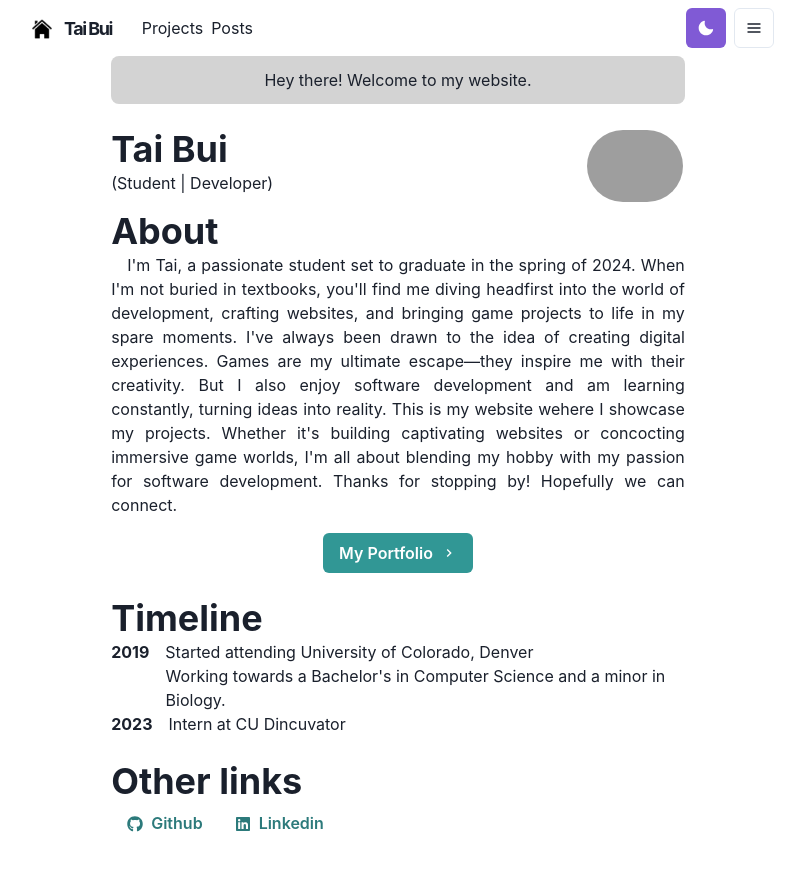
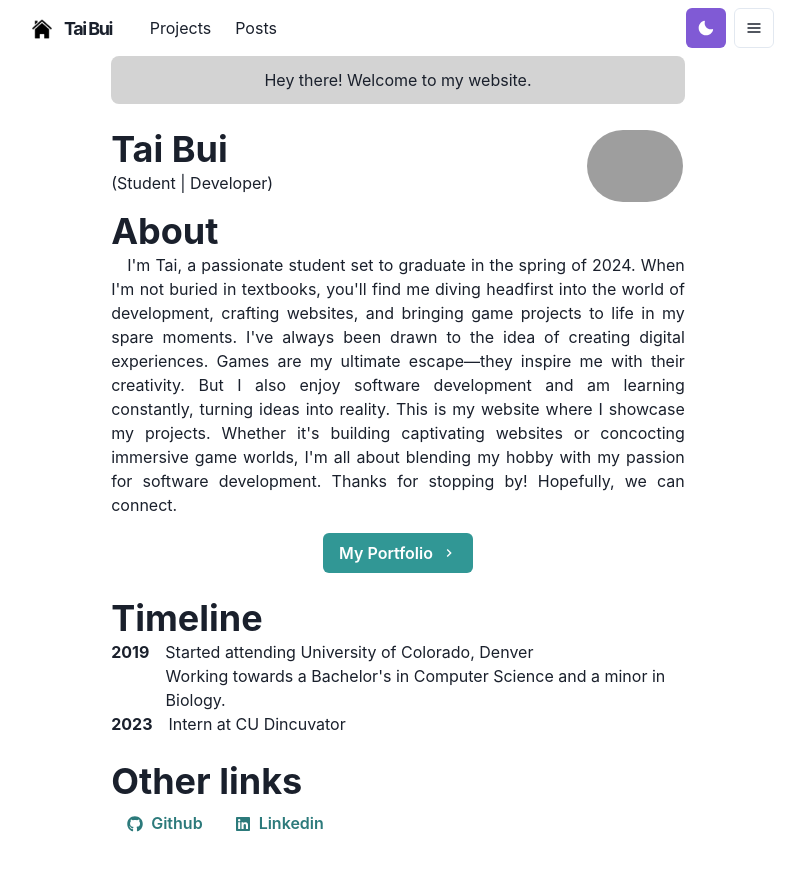
Before and after one commit to tbaoiom/portfolio-site, a Next.js app: page / in a window 1280 px wide. Shown: the top 870 px of the page, without its empty margins (242-1047 px from the left). Built offline with nearby package versions, Linux system fonts and the light colour scheme; grey boxes are pictures that could not be loaded.

Commit message:
fixed imported assets that were not used

```diff
--- a/components/grid-item.js
+++ b/components/grid-item.js
@@ -1,6 +1,7 @@
 import NextLink from 'next/link'
 import Image from 'next/image'
-import { Box, Text, LinkBox, Linkoverlay, LinkOverlay } from '@chakra-ui/react'
+import { Box, Text, LinkBox, LinkOverlay } from '@chakra-ui/react'
+// removed Linkoverlay from above import
 import { Global } from '@emotion/react'
 
 export const GridItem = ({children, href, title, thumbnail}) => {
--- a/components/layouts/article.js
+++ b/components/layouts/article.js
@@ -1,7 +1,7 @@
 import { motion } from 'framer-motion'
 import Head from 'next/head'
 import { GridItemStyle } from '../grid-item'
-import { Grid } from '@chakra-ui/react'
+// import { Grid } from '@chakra-ui/react'
 
 const variants = {
     hidden: {opacity: 0, x: 0, y: 20},
--- a/components/navbar.js
+++ b/components/navbar.js
@@ -34,7 +34,7 @@ const LinkItem = ({href, path, children}) => {
 }
 
 const Navbar = props => {
-    const {path} = props
+    // const {path} = props
     return (
         <Box
         position="fixed"
@@ -65,12 +65,12 @@ const Navbar = props => {
             flexGrow={1}
             mt={{base: 4, nmd: 0}}
             >
-                <NextLink href="/works">
+                <LinkItem href="/works">
                     Projects
-                </NextLink>
-                <NextLink href="/posts">
+                </LinkItem>
+                <LinkItem href="/posts">
                     Posts
-                </NextLink>
+                </LinkItem>
                 {/*
                 <LinkItem href="/post" path={path}>
                     Posts
--- a/components/theme-toggle-button.js
+++ b/components/theme-toggle-button.js
@@ -1,5 +1,6 @@
 import { AnimatePresence, motion } from 'framer-motion'
-import { IconButton, IconButtonProps, useColorMode, useColorModeValue } from '@chakra-ui/react'
+import { IconButton, useColorMode, useColorModeValue } from '@chakra-ui/react'
+// removed IconButtonProps from above
 import { SunIcon, MoonIcon } from '@chakra-ui/icons'
 
 const ThemeToggleButton = () => {
--- a/pages/_app.js
+++ b/pages/_app.js
@@ -1,7 +1,7 @@
 import { ChakraProvider } from "@chakra-ui/react"
 import Layout from '../components/layouts/main'
 import Fonts from '../components/fonts'
-import theme from '../lib/theme'
+//import theme from '../lib/theme'
 import { AnimatePresence } from "framer-motion"
 
 const Website = ({ Component, pageProps, router }) => {
--- a/pages/index.js
+++ b/pages/index.js
@@ -1,11 +1,12 @@
-import { Button, Container, Box, Heading, Image, useColorModeValue, SimpleGrid, ListItem, List, Link, Icon} from '@chakra-ui/react'
+import { Button, Container, Box, Heading, Image, useColorModeValue, SimpleGrid, ListItem, List, Link} from '@chakra-ui/react'
+// removed icon from above import
 import NextLink from 'next/link'
 import Section from '../components/section'
 import Paragraph from '../components/paragraph'
 import { ChevronRightIcon } from '@chakra-ui/icons'
 import { BioSection, BioYear } from '../components/bio'
 import Layout from '../components/layouts/article'
-import { GridItem } from '../components/grid-item'
+//import { GridItem } from '../components/grid-item'
 import { FaGithub, FaLinkedin } from "react-icons/fa"
 
 const Page = () => {
@@ -39,13 +40,12 @@ const Page = () => {
                 About
                 </Heading>
                 <Paragraph>
-                I'm Tai, a passionate student set to graduate in the spring of 2024. When I'm not buried in textbooks,
-                you'll find me diving headfirst into the world of development, crafting websites, and bringing game projects to life in my spare moments.
-                I've always been drawn to the idea of creating digital experiences. Games are my ultimate escape—they inspire me with their creativity.
-                But I also enjoy software development and am learning constantly, turning ideas into reality. This is my website wehere I showcase my projects.
-                Whether it's building captivating websites or concocting immersive game worlds, I'm all about blending my hobby with my passion for software development.
-
-                Thanks for stopping by! Hopefully we can connect.
+                    I&apos;m Tai, a passionate student set to graduate in the spring of 2024. When I&apos;m not buried in textbooks,
+                    you&apos;ll find me diving headfirst into the world of development, crafting websites, and bringing game projects to life in my spare moments.
+                    I&apos;ve always been drawn to the idea of creating digital experiences. Games are my ultimate escape—they inspire me with their creativity.
+                    But I also enjoy software development and am learning constantly, turning ideas into reality. This is my website where I showcase my projects.
+                    Whether it&apos;s building captivating websites or concocting immersive game worlds, I&apos;m all about blending my hobby with my passion for software development.
+                    Thanks for stopping by! Hopefully, we can connect.
                 </Paragraph>
                 <Box align="center" my={4}>
                     <NextLink href="/works">
--- a/pages/posts.js
+++ b/pages/posts.js
@@ -1,6 +1,7 @@
-import { Container, Box, Heading, SimpleGrid, Divider } from '@chakra-ui/react'
+import { Container, Heading, SimpleGrid, } from '@chakra-ui/react'
+// removed Box and Divider from import above
 import Section from '../components/section'
-import { WorkGridItem } from '../components/grid-item'
+//import { WorkGridItem } from '../components/grid-item'
 import Layout from '../components/layouts/article'
 
 //import thumbInkDrop from '../public/images/works/'        // add image here
--- a/pages/works.js
+++ b/pages/works.js
@@ -1,6 +1,7 @@
-import { Container, Box, Heading, SimpleGrid, Divider } from '@chakra-ui/react'
+import { Container, Heading, SimpleGrid, } from '@chakra-ui/react'
+// removed Box and Divider from import above
 import Section from '../components/section'
-import { WorkGridItem } from '../components/grid-item'
+//import { WorkGridItem } from '../components/grid-item'
 import Layout from '../components/layouts/article'
 
 //import thumbInkDrop from '../public/images/works/'        // add image here
```
